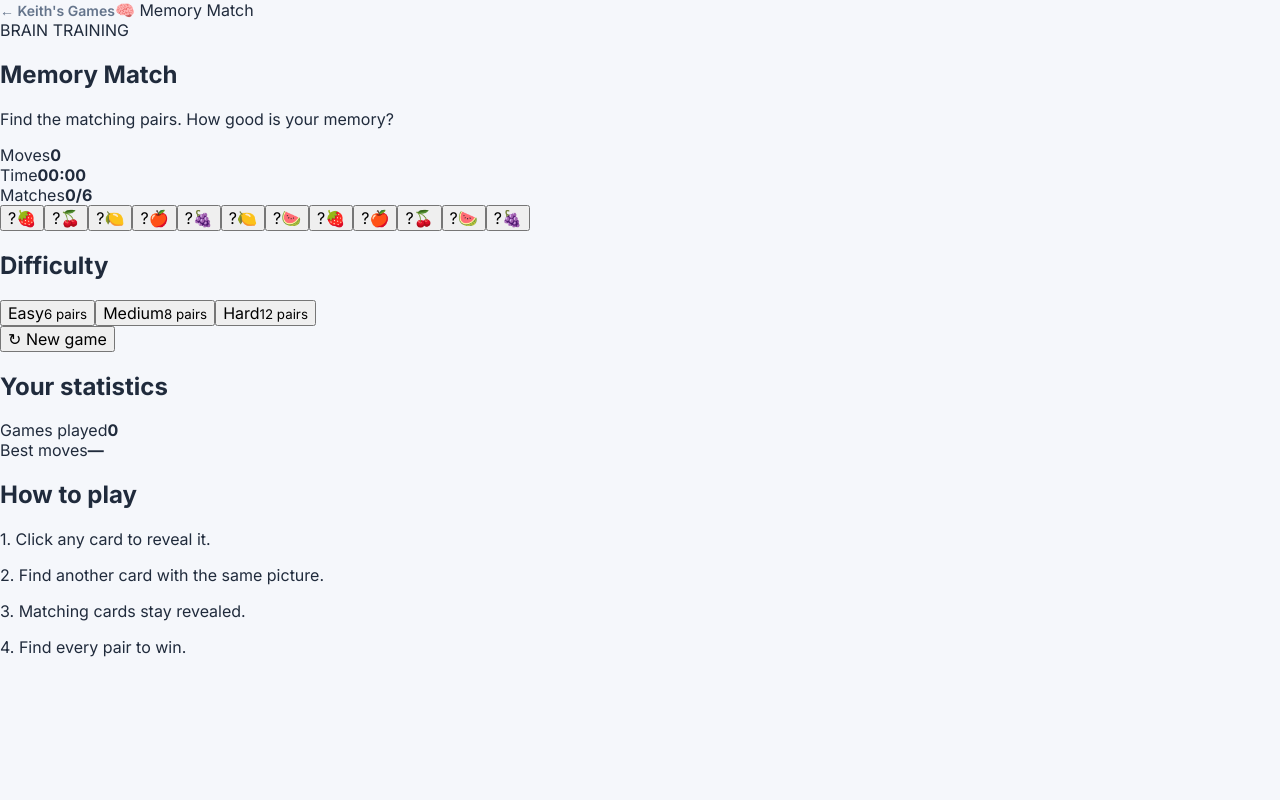
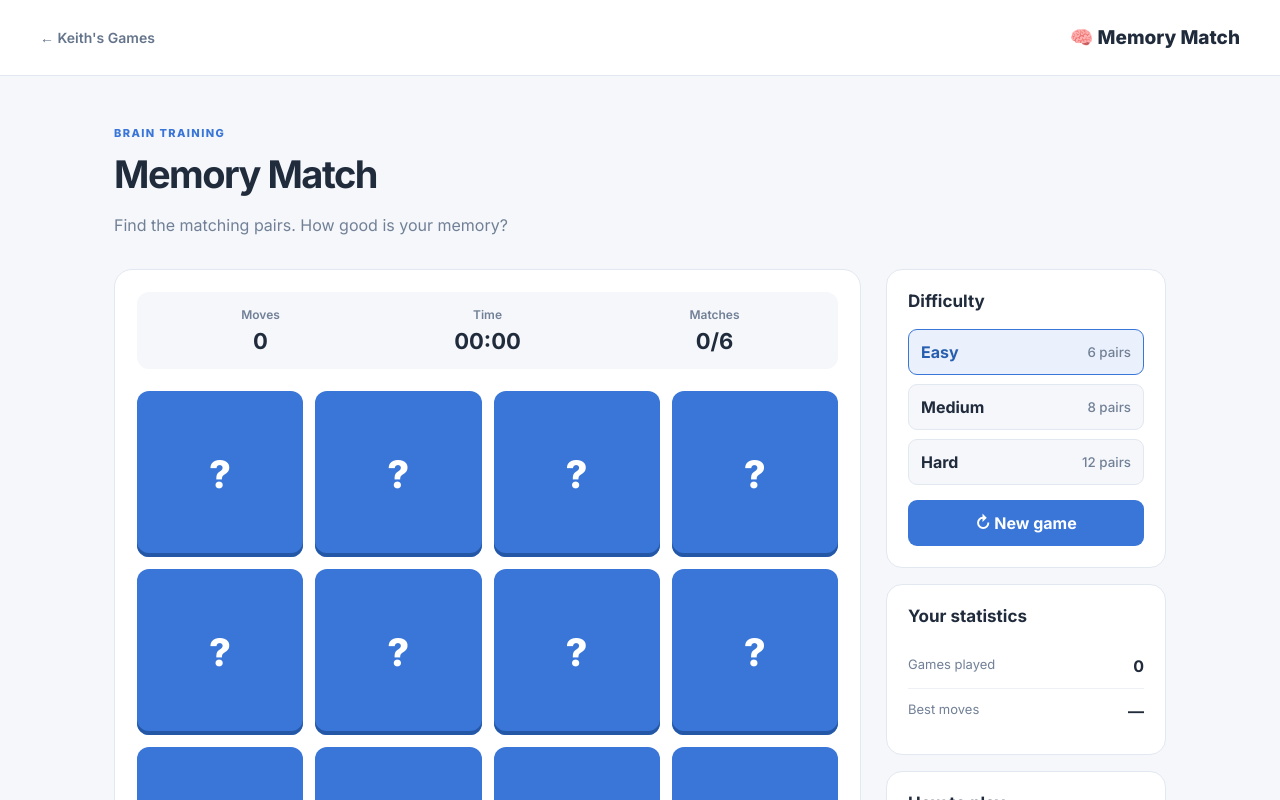
Before and after one commit to Will-source-del/keith-s-games, a Next.js app: page /games/memory in a window 1280 px wide. Shown: the top 800 px of the page. Built offline with nearby package versions, Linux system fonts and the light colour scheme; no server answers.

Commit message:
Update globals.css

```diff
--- a/app/globals.css
+++ b/app/globals.css
@@ -673,3 +673,319 @@ footer {
     font-size: 32px;
   }
 }
+
+/* MEMORY MATCH GAME */
+
+.memory-page {
+  min-height: 100vh;
+  background: #f5f7fb;
+  padding-bottom: 50px;
+}
+
+.memory-header {
+  height: 76px;
+  padding: 0 max(24px, calc((100% - 1200px) / 2));
+  display: flex;
+  align-items: center;
+  justify-content: space-between;
+  background: white;
+  border-bottom: 1px solid #e2e8f0;
+}
+
+.memory-brand {
+  font-weight: 800;
+  font-size: 19px;
+}
+
+.memory-content {
+  max-width: 1100px;
+  margin: 0 auto;
+  padding: 45px 24px;
+}
+
+.memory-intro {
+  margin-bottom: 30px;
+}
+
+.memory-eyebrow {
+  color: #3976d8;
+  font-size: 11px;
+  font-weight: 800;
+  letter-spacing: 1.4px;
+}
+
+.memory-intro h1 {
+  font-size: 38px;
+  letter-spacing: -1.5px;
+  margin: 10px 0;
+}
+
+.memory-intro p {
+  color: #718096;
+  line-height: 1.6;
+}
+
+.memory-layout {
+  display: grid;
+  grid-template-columns: minmax(0, 1fr) 280px;
+  gap: 25px;
+  align-items: start;
+}
+
+.memory-main {
+  background: white;
+  border: 1px solid #e2e8f0;
+  border-radius: 18px;
+  padding: 22px;
+  min-width: 0;
+}
+
+.memory-toolbar {
+  display: grid;
+  grid-template-columns: repeat(3, 1fr);
+  background: #f5f7fb;
+  border-radius: 12px;
+  padding: 15px 10px;
+  margin-bottom: 22px;
+}
+
+.memory-toolbar div {
+  display: flex;
+  flex-direction: column;
+  align-items: center;
+  gap: 6px;
+}
+
+.memory-toolbar div span {
+  color: #718096;
+  font-size: 12px;
+  font-weight: 600;
+}
+
+.memory-toolbar strong {
+  color: #202b3c;
+  font-size: 22px;
+}
+
+.memory-grid {
+  display: grid;
+  grid-template-columns: repeat(4, minmax(0, 1fr));
+  gap: 12px;
+}
+
+.memory-grid.memory-hard {
+  grid-template-columns: repeat(6, minmax(0, 1fr));
+  gap: 9px;
+}
+
+.memory-card {
+  border: none;
+  padding: 0;
+  aspect-ratio: 1;
+  perspective: 800px;
+  background: transparent;
+  min-width: 0;
+}
+
+.memory-card-inner {
+  width: 100%;
+  height: 100%;
+  display: block;
+  position: relative;
+  transform-style: preserve-3d;
+  transition: transform 0.35s;
+}
+
+.memory-card.revealed .memory-card-inner {
+  transform: rotateY(180deg);
+}
+
+.memory-card-front,
+.memory-card-back {
+  position: absolute;
+  inset: 0;
+  display: grid;
+  place-items: center;
+  border-radius: 12px;
+  backface-visibility: hidden;
+  font-size: clamp(20px, 4vw, 38px);
+}
+
+.memory-card-front {
+  background: #3976d8;
+  color: white;
+  font-weight: 800;
+  box-shadow: inset 0 -4px 0 #2458a7;
+}
+
+.memory-card-front:hover {
+  background: #326ac4;
+}
+
+.memory-card-back {
+  background: #eaf1fc;
+  transform: rotateY(180deg);
+}
+
+.memory-card.matched .memory-card-back {
+  background: #dcf5e5;
+  border: 2px solid #8bd5a6;
+}
+
+.memory-sidebar {
+  display: flex;
+  flex-direction: column;
+  gap: 16px;
+}
+
+.memory-panel {
+  background: white;
+  border: 1px solid #e2e8f0;
+  border-radius: 16px;
+  padding: 21px;
+}
+
+.memory-panel h2 {
+  font-size: 17px;
+  margin: 0 0 18px;
+}
+
+.memory-panel p {
+  color: #718096;
+  font-size: 13px;
+  line-height: 1.65;
+  margin: 10px 0;
+}
+
+.difficulty-options {
+  display: flex;
+  flex-direction: column;
+  gap: 9px;
+}
+
+.difficulty-options button {
+  display: flex;
+  align-items: center;
+  justify-content: space-between;
+  padding: 12px;
+  background: #f5f7fb;
+  border: 1px solid #e2e8f0;
+  border-radius: 9px;
+  color: #202b3c;
+  font-weight: 700;
+}
+
+.difficulty-options button.active {
+  background: #eaf1fc;
+  border-color: #3976d8;
+  color: #285eaf;
+}
+
+.difficulty-options button small {
+  color: #718096;
+  font-weight: 500;
+}
+
+.memory-restart,
+.memory-result button {
+  width: 100%;
+  margin-top: 15px;
+  background: #3976d8;
+  color: white;
+  border: none;
+  border-radius: 9px;
+  padding: 13px;
+  font-weight: 700;
+}
+
+.memory-restart:hover,
+.memory-result button:hover {
+  background: #285eaf;
+}
+
+.memory-stat {
+  display: flex;
+  justify-content: space-between;
+  padding: 12px 0;
+  border-bottom: 1px solid #edf0f4;
+  color: #718096;
+  font-size: 13px;
+}
+
+.memory-stat:last-child {
+  border-bottom: none;
+}
+
+.memory-stat strong {
+  color: #202b3c;
+  font-size: 16px;
+}
+
+.memory-result {
+  margin-top: 22px;
+  padding: 25px;
+  text-align: center;
+  background: #eaf7ee;
+  border: 1px solid #b9e6c7;
+  border-radius: 14px;
+}
+
+.memory-result > span {
+  font-size: 38px;
+}
+
+.memory-result h2 {
+  margin: 10px 0;
+  font-size: 24px;
+}
+
+.memory-result p {
+  color: #52735d;
+  font-size: 14px;
+}
+
+@media (max-width: 800px) {
+  .memory-layout {
+    grid-template-columns: 1fr;
+  }
+
+  .memory-sidebar {
+    display: grid;
+    grid-template-columns: repeat(2, minmax(0, 1fr));
+  }
+}
+
+@media (max-width: 520px) {
+  .memory-header {
+    padding: 0 15px;
+  }
+
+  .memory-brand {
+    font-size: 15px;
+  }
+
+  .memory-content {
+    padding: 30px 12px;
+  }
+
+  .memory-main {
+    padding: 12px;
+  }
+
+  .memory-grid {
+    gap: 7px;
+  }
+
+  .memory-grid.memory-hard {
+    gap: 5px;
+  }
+
+  .memory-card-front,
+  .memory-card-back {
+    border-radius: 8px;
+  }
+
+  .memory-sidebar {
+    display: flex;
+  }
+}
```
